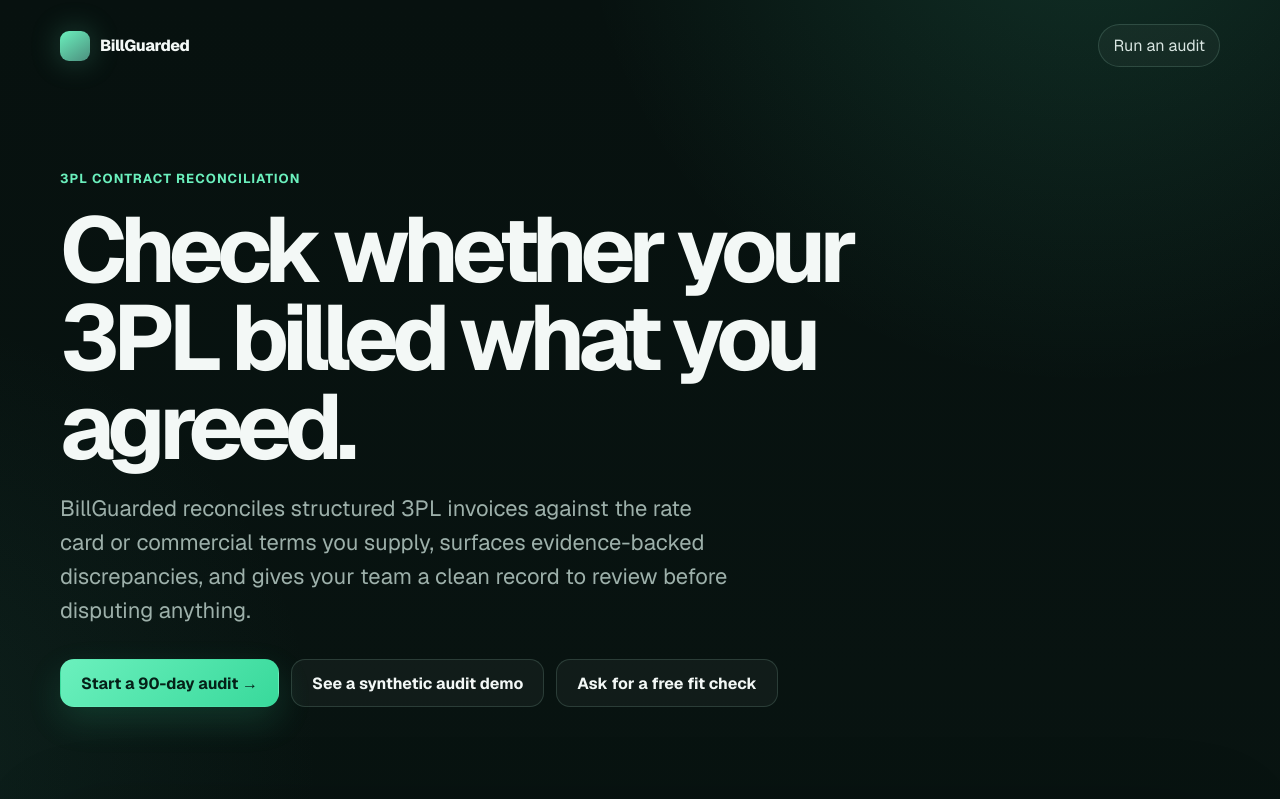
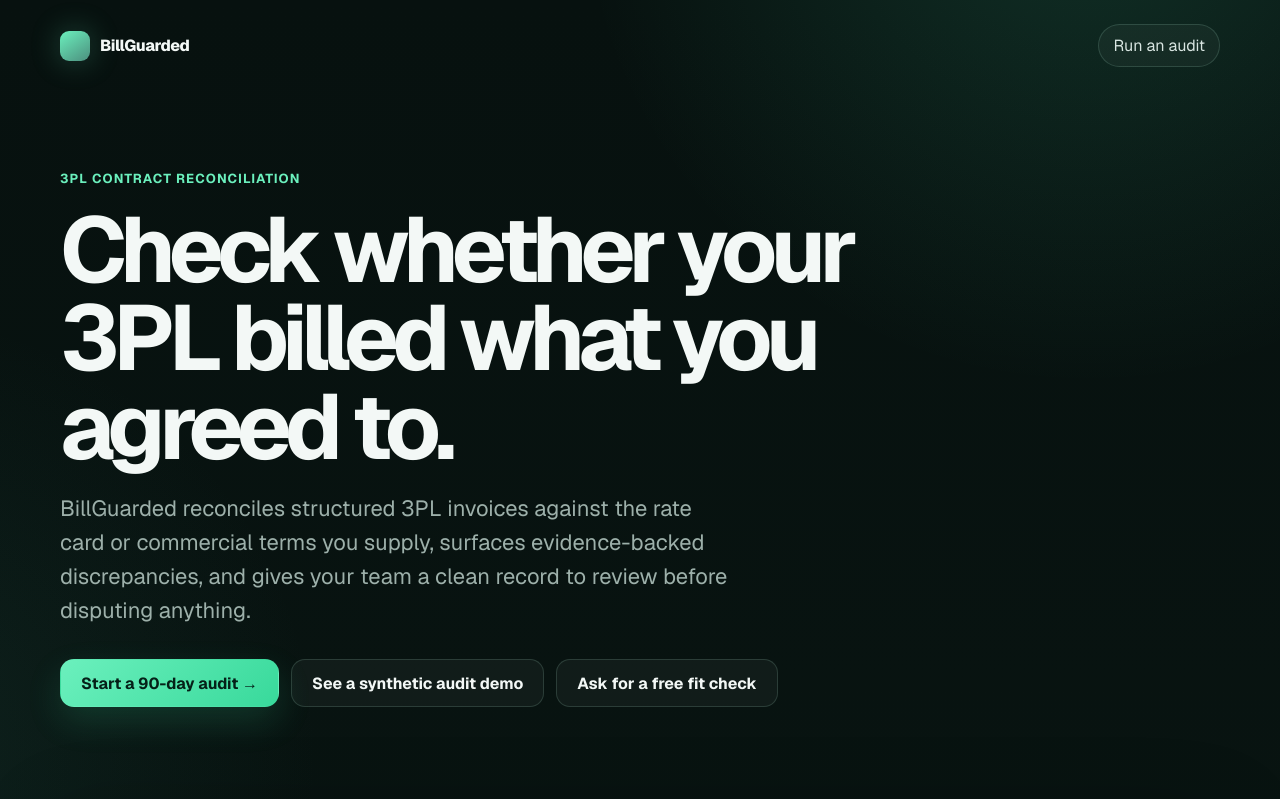
Before and after one commit to ehudso7/billguarded, a Next.js app: page / in a window 1280 px wide. Shown: the top 799 px of the page. Built offline with nearby package versions, Linux system fonts and the light colour scheme.

Commit message:
copy: fix 3PL positioning headline grammar

```diff
--- a/src/app/page.tsx
+++ b/src/app/page.tsx
@@ -19,7 +19,7 @@ export default function HomePage() {
 
         <section className="hero">
           <span className="eyebrow">3PL contract reconciliation</span>
-          <h1>Check whether your 3PL billed what you agreed.</h1>
+          <h1>Check whether your 3PL billed what you agreed to.</h1>
           <p>
             BillGuarded reconciles structured 3PL invoices against the rate
             card or commercial terms you supply, surfaces evidence-backed
```
